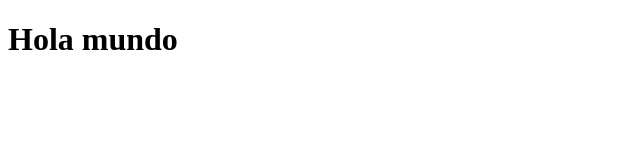
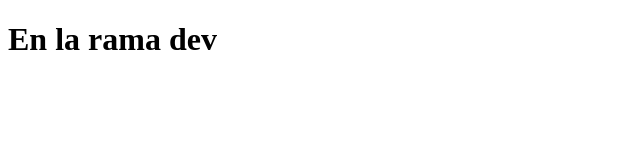
Before and after one commit to agusstingalvan/portafolio-Frontend, a plain HTML site: page index.html in a window 1280 px wide. Shown: the whole page, without its empty margins (0-640 px from the left). Drawn offline with Linux system fonts and the light colour scheme.

Commit message:
Update index.html

```diff
--- a/index.html
+++ b/index.html
@@ -7,6 +7,6 @@
     <title>Portafolio frontend</title>
 </head>
 <body>
-    <h1>Hola mundo</h1>
+    <h1>En la rama dev</h1>
 </body>
 </html>
```
